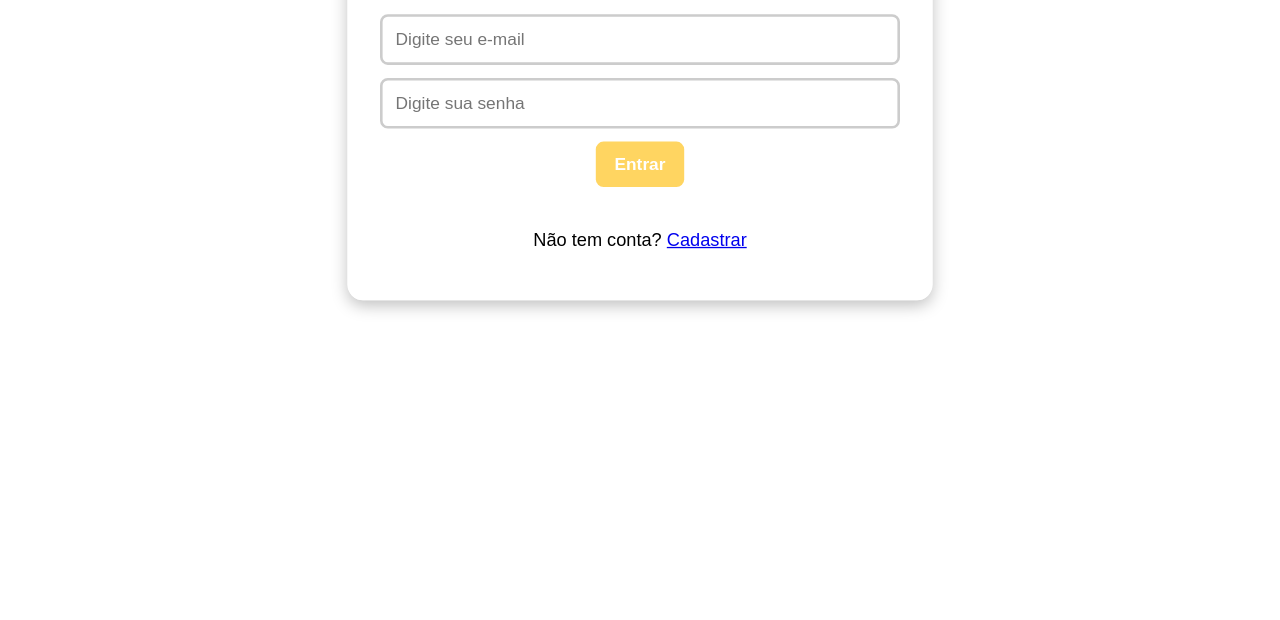
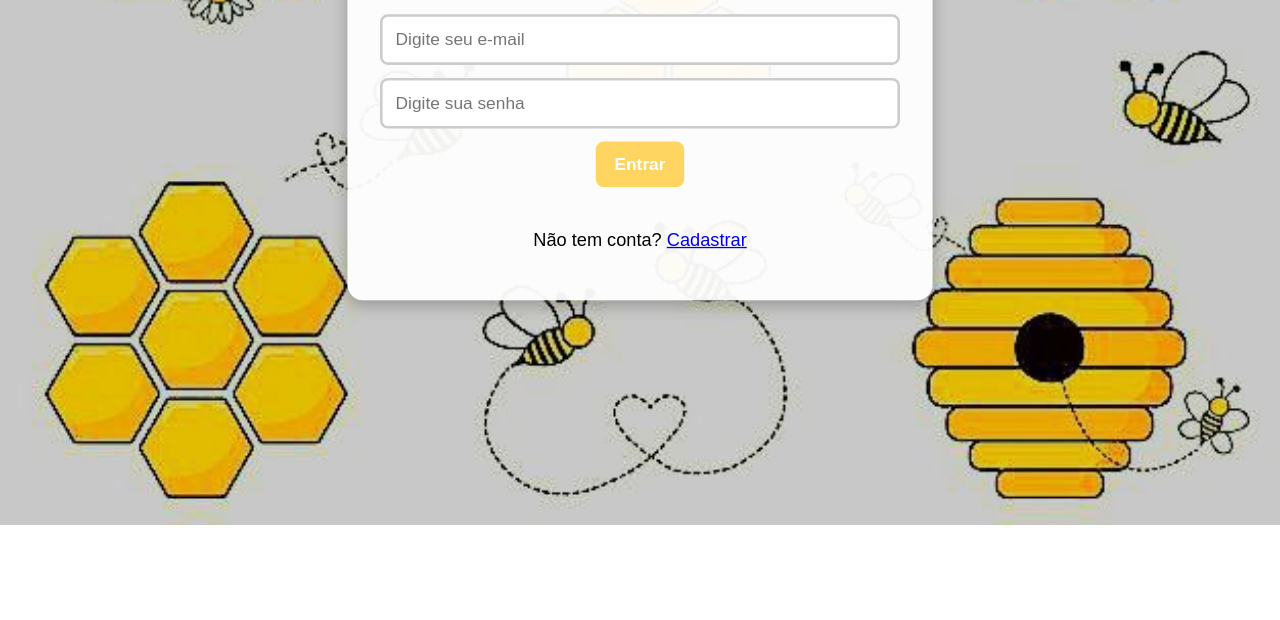
Before and after one commit to Itawanna/Projeto-Full, a plain HTML site: page taskHive.projeto/login.html in a window 1280 px wide. Shown: the part 300-920 px from the top of the page. Drawn offline with Linux system fonts and the light colour scheme.

Commit message:
Update background image and styles in style.css

```diff
--- a/taskHive.projeto/style.css
+++ b/taskHive.projeto/style.css
@@ -1,6 +1,6 @@
 /* style.css - seu CSS adaptado e com a "caixa branca" */
 body {
-  background-image: url("imagens/Favo de mel com desenho de abelha voadora em ilustração vetorial de fundo branco conjunto com abelhas e mel _ Vetor Premium.jpg");
+  background-image: url(imagens/photo_2025-11-14_13-56-41.jpg);
   background-size: cover;
   background-repeat: no-repeat;
   background-position: center;
```
